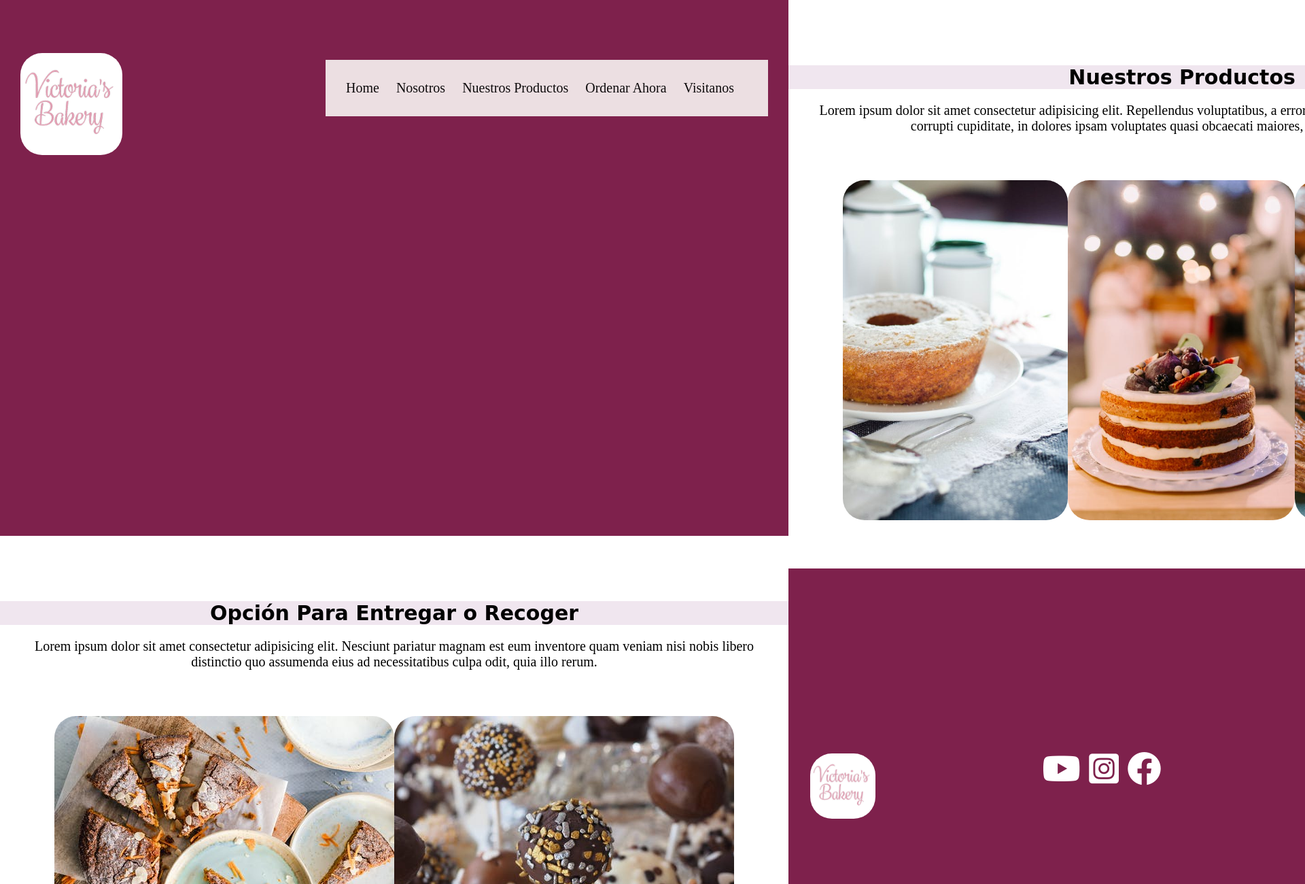
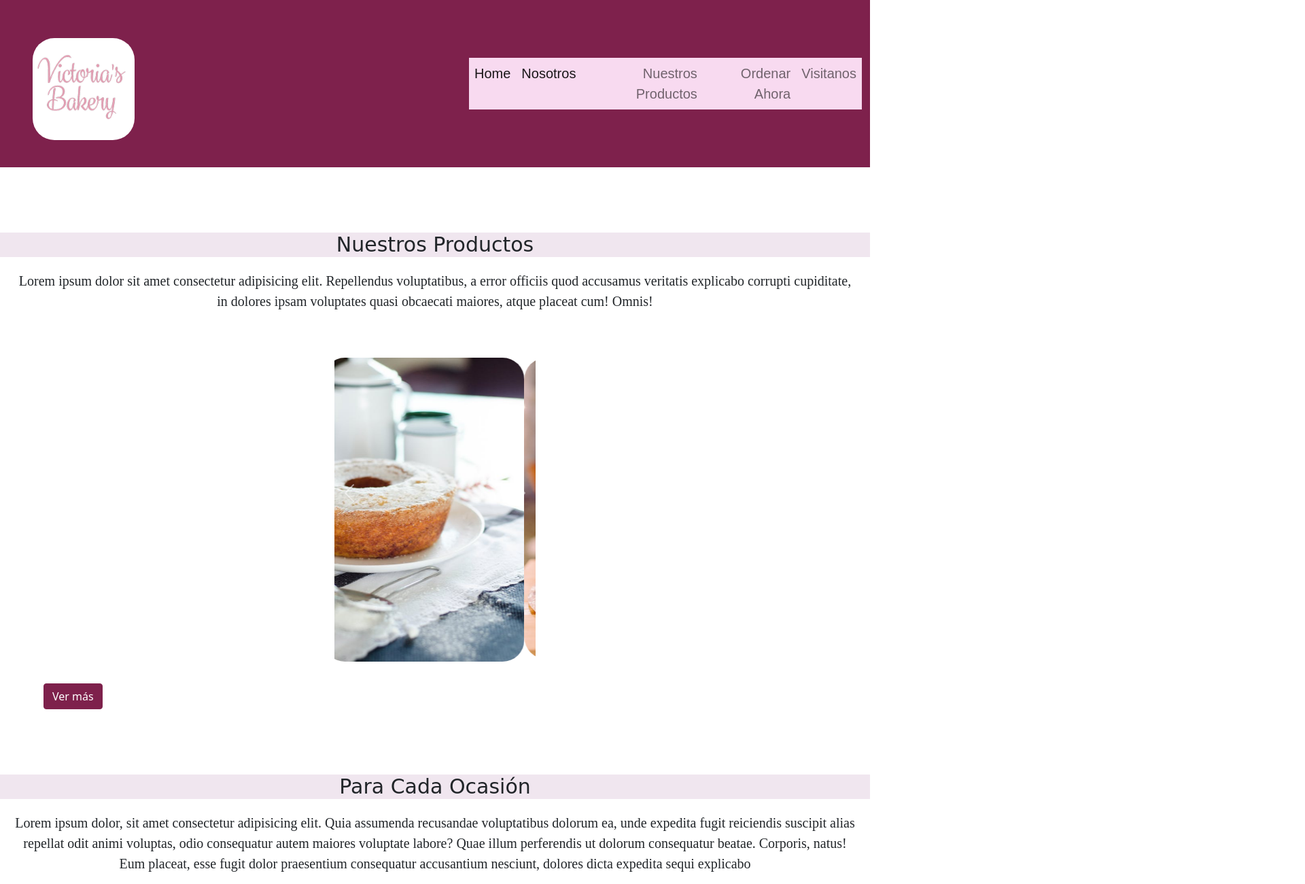
Before and after one commit to sayahe/clase-coder, a plain HTML site: page index.html in a window 1280 px wide. Shown: the top 1300 px of the page at 68% size, 1920 px wide, since content can reach past the window. Drawn offline with nearby package versions, Linux system fonts and the light colour scheme.

Commit message:
carrusel, imagenes index

```diff
--- a/css/style.css
+++ b/css/style.css
@@ -4,9 +4,7 @@
 }
 /* header k c */
 
-header{
-    background-color: #7e214c;
-}
+
 
 header nav img{
     max-width: 150px;
@@ -19,43 +17,44 @@ header a {
   text-decoration: none;
 }
 
-.derecha-lista{
+.navbar-modificada{
     text-align: right;
     font-size: 20px;
     list-style-type: none;
-    background-color: rgb(236, 223, 226);
-    padding: 30px;
+    background-color: #7e214c;
+    font-family: 'Josefin Sans', sans-serif;
+
 
 }
 
-nav {
-    display: flex;
-    justify-content:space-between;
-    align-items: center;
-    padding: 30px;
+.logo{
+    margin-left: 3rem;
+    margin-bottom: 2rem;
+}
+.navbar-nav{
+    margin-left: 30rem;
+    background-color: rgb(248, 218, 240);
 }
 
-nav ul li {
-    margin-right: 20px;
+a:hover{
+    font-size: 25px;
+
 }
 
-nav ul li:hover{
-    font-weight: bold;
+.img-carousel{
+    /* margin-left: 32rem; */
+
 }
 
 
+
+
  img {
-    max-width: 500px;
+    max-width: 400px;
     max-height: 500px;
     margin-top: 3rem;
     border-radius: 2rem 2rem;
-
 }
-
-ul li {
-    display: inline-block;
-    }
-
 
 h2{
     background-color: #F0E6EF ;
@@ -70,6 +69,14 @@ p {
     font-size: 20px;
     text-align: center;
     margin: 20px;
+}
+
+.boton-verMas{
+    margin-left: 4rem;
+    margin-top: 2rem;
+    background-color: #7e214c;;
+    border-color: #7e214c;
+    color: white;
 }
 
 
@@ -103,12 +110,12 @@ footer img{
 
 /* Home */
 
-.imgHome{
+/* .imgHome{
     display: flex;
     flex-direction: row;
     justify-content: space-between;
     margin: 0 5rem;
-}
+} */
 
 /* Nosotros */
 
@@ -386,7 +393,7 @@ h3{
 
 /* Tablet  Index*/
 
-@media (min-width: 768px) and (max-width: 1024px){
+/* @media (min-width: 768px) and (max-width: 1024px){
     header{
         grid-area:header;
     }
@@ -428,7 +435,7 @@ h3{
         max-width: 30%;
     }
 
-}
+} */
 
 /* mobile  Index*/
 
--- a/index.html
+++ b/index.html
@@ -6,47 +6,95 @@
     <title>Victoria's Bakery</title>
     <link rel="stylesheet" href="https://cdnjs.cloudflare.com/ajax/libs/font-awesome/6.0.0/css/all.min.css">
     <link rel="icon" href="logo/LogoSample_ByTailorBrands.jpg">
+
+    <link href="https://cdn.jsdelivr.net/npm/bootstrap@5.1.3/dist/css/bootstrap.min.css" rel="stylesheet" integrity="sha384-1BmE4kWBq78iYhFldvKuhfTAU6auU8tT94WrHftjDbrCEXSU1oBoqyl2QvZ6jIW3" crossorigin="anonymous">
+
     <link rel="stylesheet" href="./css/style.css">
+
 </head>
-<body class="container__grid">
+<body>
+
 
     <header>
 
-        <nav>
-
-            <img src="./logo/LogoSample_ByTailorBrands.jpg" alt="Logo">
-
-            <ul class="derecha-lista">
-
-                 <li><a href="#">Home</a></li>
-                 <li><a href="./page/Nosotros.html">Nosotros</a></li>
-                 <li><a href="./page/nuestrosProductos.html">Nuestros Productos</a></li>
-                 <li><a href="./page/ordenaAhora.html ">Ordenar Ahora</a></li>
-                 <li><a href="./page/Visitanos.html">Visitanos</a></li>
-
-            </ul>
-
-        </nav>
+        <nav class="navbar navbar-expand-lg navbar-light navbar-modificada">
+            <div class="logo">
+                <img src="./logo/LogoSample_ByTailorBrands.jpg" alt="Logo">
+            </div>
+            <div class="container-fluid">
+              <button class="navbar-toggler" type="button" data-bs-toggle="collapse" data-bs-target="#navbarNavAltMarkup" aria-controls="navbarNavAltMarkup" aria-expanded="false" aria-label="Toggle navigation">
+                <span class="navbar-toggler-icon"></span>
+              </button>
+              <div class="collapse navbar-collapse" id="navbarNavAltMarkup">
+                <div class="navbar-nav">
+                    <a class="nav-link active" aria-current="page" href="#">Home</a>
+                  <a class="nav-link active" aria-current="page" href="./page/Nosotros.html">Nosotros</a>
+                  <a class="nav-link" href="./page/nuestrosProductos.html">Nuestros Productos</a>
+                  <a class="nav-link" href="./page/ordenaAhora.html">Ordenar Ahora</a>
+                  <a class="nav-link" href="./page/Visitanos.html">Visitanos</a>
+                </div>
+              </div>
+            </div>
+          </nav>
 
     </header>
 
 
-    <main class="nuestrosProductos">
+
+    <h2>Nuestros Productos</h2>
+            <p class="color-rosa">Lorem ipsum dolor sit amet consectetur adipisicing elit. Repellendus voluptatibus, a error officiis quod accusamus veritatis explicabo corrupti cupiditate, in dolores ipsam voluptates quasi obcaecati maiores, atque placeat cum! Omnis!</p>
 
 
-        <h2 >Nuestros Productos</h2>
 
-            <p class="color-rosa">Lorem ipsum dolor sit amet consectetur adipisicing elit. Repellendus voluptatibus, a error officiis quod accusamus veritatis explicabo corrupti cupiditate, in dolores ipsam voluptates quasi obcaecati maiores, atque placeat cum! Omnis!</p>
+<div class="container-fluid">
+    <div class="row justify-content-center">
+        <div class="col-12 col-sm-6 col-md-3">
+            <div id="carouselExampleControls" class="carousel slide" data-bs-ride="carousel">
+                <div class="carousel-inner">
 
-            <div class="imgHome">
+                <div class="carousel-item active img-carousel">
+                    <img src="./imagen/magdalena.jpeg" class="d-block w-100" alt="Magdalena">
+                </div>
+                <div class="carousel-item img-carousel">
+                    <img src="./imagen/pastelfrutosrojos.jpeg" class="d-block w-100" alt="Pastel Frutos Rojos">
+                </div>
+                <div class="carousel-item img-carousel">
+                    <img src="./imagen/nuestrosProdcutos/muffin1.jpeg" class="d-block w-100" alt="Muffin">
+                </div>
+                </div>
+                <button class="carousel-control-prev" type="button" data-bs-target="#carouselExampleControls" data-bs-slide="prev">
+                <span class="carousel-control-prev-icon" aria-hidden="true"></span>
+                <span class="visually-hidden">Previous</span>
+                </button>
+                <button class="carousel-control-next" type="button" data-bs-target="#carouselExampleControls" data-bs-slide="next">
+                <span class="carousel-control-next-icon" aria-hidden="true"></span>
+                <span class="visually-hidden">Next</span>
+                </button>
+            </div>
+        </div>
+    </div>
+</div>
 
-                <img src="./imagen/magdalena.jpeg" alt="magdalena">
-                <img src="./imagen/pastelfrutosrojos.jpeg" alt="pastel frutos rojos">
-                <img src="./imagen/nuestrosProdcutos/muffin1.jpeg" alt="muffin1">
+    <a class="btn btn-primary boton-verMas" href="./page/nuestrosProductos.html" role="button">Ver más</a>
 
-            </div>
 
-    </main>
+
+
+
+
+
+
+
+
+
+
+
+
+
+
+
+
+
 
     <div class="paraCadaOcasion">
 
@@ -54,32 +102,47 @@
         <p class="color-rosa">Lorem ipsum dolor, sit amet consectetur adipisicing elit. Quia assumenda recusandae voluptatibus dolorum ea, unde expedita fugit reiciendis suscipit alias repellat odit animi voluptas, odio consequatur autem maiores voluptate labore?
         Quae illum perferendis ut dolorum consequatur beatae. Corporis, natus! Eum placeat, esse fugit dolor praesentium consequatur accusantium nesciunt, dolores dicta expedita sequi explicabo </p>
 
-        <div class="imgHome">
+    <div class="container-fluid">
 
-            <img src="./imagen/pastelunanio.jpeg" alt="paste un anio">
-            <img src="./imagen/pastelboda.jpeg" alt="pastel boda">
-             <img src="./imagen/nuestrosProdcutos/tartadefresas.jpeg" alt="tartadefresas">
-
-        </div>
+            <div class="row">
+                <div class="col-md-4 col-12 text-center">
+                    <img src="./imagen/pastelunanio.jpeg" class="img-fluid" alt="pastel 1 año">
+                </div>
+                <div class="col-md-4 col-12 text-center">
+                    <img src="./imagen/pastelboda.jpeg" class="img-fluid" alt="pastel boda">
+                </div>
+                <div class="col-md-4 col-12 text-center">
+                    <img src="./imagen/nuestrosProdcutos/tartadefresas.jpeg" class="img-fluid" alt="tartafresas">
+                </div>
+            </div>
+    </div>
+        <a class="btn btn-primary boton-verMas" href="./page/nuestrosProductos.html" role="button">Ver más</a>
 
 
 
-    </div>
 
     <div class="opcionEntregar">
         <h2>Opción Para Entregar o Recoger</h2>
         <p class="color-rosa">Lorem ipsum dolor sit amet consectetur adipisicing elit. Nesciunt pariatur magnam est eum inventore quam veniam nisi nobis libero distinctio quo assumenda eius ad necessitatibus culpa odit, quia illo rerum.</p>
 
-        <div class="imgHome">
+        <div class="container-fluid">
 
 
-            <img src="./imagen/pastelzanahoria.jpeg" alt="carrot cake">
-            <img src="./imagen/cake-pops-pastries-cake-sweet.jpeg" alt="cake pops">
+            <div class="row">
+
+                <div class="col-md-6 col-12 text-center">
+                    <img src="./imagen/pastelzanahoria.jpeg" class="img-fluid" alt="pastel zanahoria">
+                </div>
+
+                <div class="col-md-6 col-12 text-center">
+                    <img src="./imagen/cake-pops-pastries-cake-sweet.jpeg" class="img-fluid" alt="cake pops">
+                </div>
+
+            </div>
+
 
 
         </div>
-
-
 
     </div>
 
@@ -110,5 +173,11 @@
 
     </footer>
 
+
+
+
+    <script src="https://cdn.jsdelivr.net/npm/@popperjs/core@2.10.2/dist/umd/popper.min.js" integrity="sha384-7+zCNj/IqJ95wo16oMtfsKbZ9ccEh31eOz1HGyDuCQ6wgnyJNSYdrPa03rtR1zdB" crossorigin="anonymous"></script>
+    <script src="https://cdn.jsdelivr.net/npm/bootstrap@5.1.3/dist/js/bootstrap.min.js" integrity="sha384-QJHtvGhmr9XOIpI6YVutG+2QOK9T+ZnN4kzFN1RtK3zEFEIsxhlmWl5/YESvpZ13" crossorigin="anonymous"></script>
+
 </body>
 </html>
```
